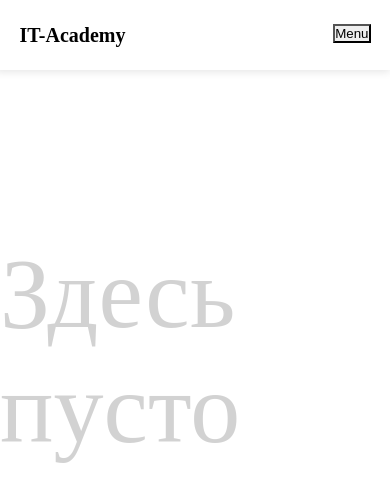
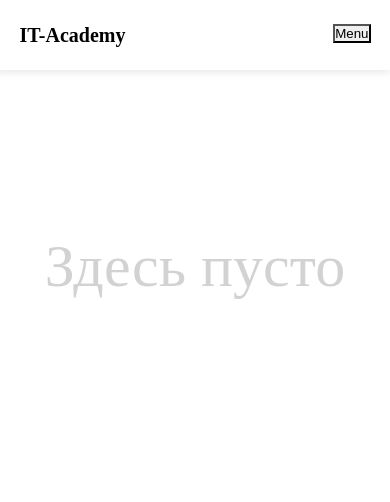
Before and after one commit to KurbanTR/InetStore, a React (Vite) app: page /korthina in a window 390 px wide. Shown: the top 502 px of the page. Built offline with nearby package versions, Linux system fonts and the light colour scheme.

Commit message:
Адаптивка для текста "Здесь пусто"

```diff
--- a/src/style/Korz.module.css
+++ b/src/style/Korz.module.css
@@ -51,16 +51,22 @@
     font-weight: 200;
 }
 .error{
-    height: 50vh;
+    height: 55vh;
     display: flex;
     align-items: center;
     justify-content: center;
 }
 .error_p{
-    font-size: 100px;
+    font-size: 125px;
     color: rgba(0, 0, 0, 0.178);
 }
 @media screen and (max-width: 650px) and (min-width: 301px) {
+    .error{
+        height: 30vh;
+    }
+    .error_p{
+        font-size: 60px;
+    }
     .cart_center_desc{
         display: none;
     }
@@ -84,6 +90,12 @@
     }
 }
 @media screen and (max-width: 300px){
+    .error{
+        height: 15vh;
+    }
+    .error_p{
+        font-size: 45px;
+    }
     .cart_center_desc{
         display: none;
     }
```
